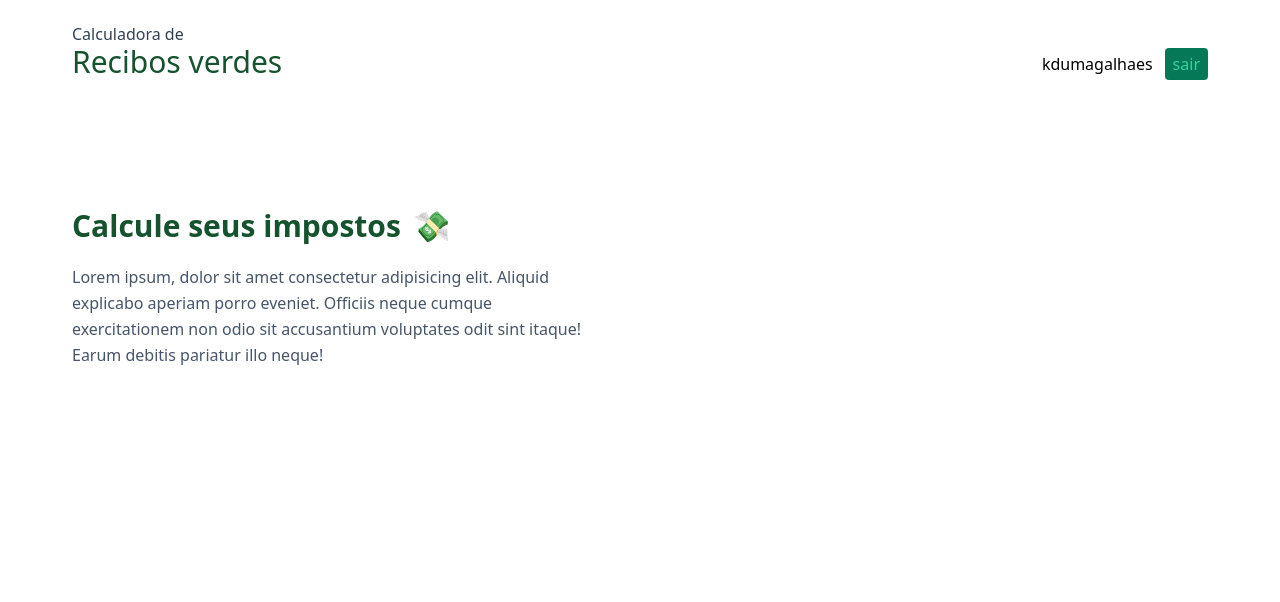
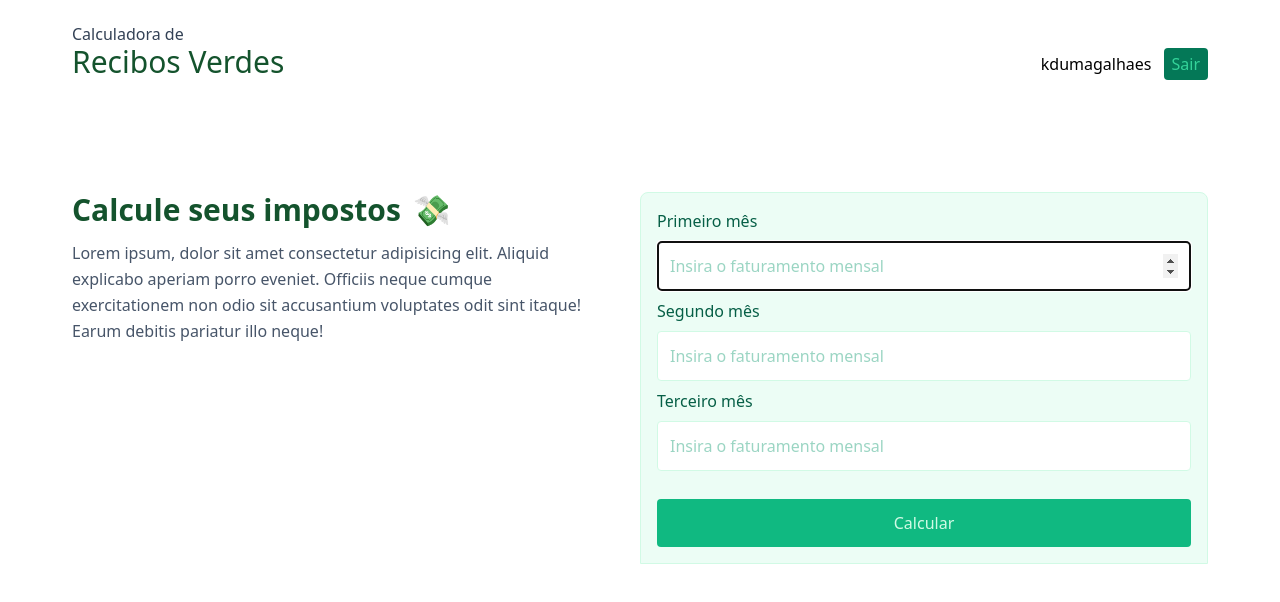
Before and after one commit to kdumagalhaes/calculadora-recibos-verdes, a React (Vite) app in the folder frontend/: page / in a window 1280 px wide. Shown: the top 602 px of the page. Built offline with nearby package versions, Linux system fonts and the light colour scheme.

Commit message:
Add Calculator component

```diff
--- a/frontend/package.json
+++ b/frontend/package.json
@@ -10,6 +10,7 @@
     "lint": "eslint src --ext .ts,.tsx --fix"
   },
   "dependencies": {
+    "@formkit/auto-animate": "^1.0.0-beta.5",
     "react": "^18.2.0",
     "react-dom": "^18.2.0"
   },
--- a/frontend/src/App.tsx
+++ b/frontend/src/App.tsx
@@ -1,11 +1,13 @@
+import { Calculator } from './components/Calculator/Calculator'
 import { Header } from './components/Header/Header'
 import { Hero } from './components/Hero/Hero'
+import { Wrapper } from './components/Wrapper/Wrapper'
 
 function App() {
   return (
     <>
       <Header />
-      <Hero />
+      <Wrapper />
     </>
   )
 }
--- /dev/null
+++ b/frontend/src/components/Calculator/Calculator.tsx
@@ -0,0 +1,120 @@
+import { useState, ChangeEvent, FormEvent, useRef, useEffect } from 'react'
+import autoAnimate from '@formkit/auto-animate'
+
+export function Calculator() {
+  const [firstMonth, setFirstMonth] = useState(0)
+  const [secondMonth, setSecondMonth] = useState(0)
+  const [thirdMonth, setThirdMonth] = useState(0)
+  const [isResult, setIsResult] = useState(false)
+  const parent = useRef<HTMLDivElement>(null)
+  const bottomDiv = useRef<HTMLDivElement>(null)
+
+  useEffect(() => {
+    parent.current && autoAnimate(parent.current)
+  }, [parent])
+
+  const scrollToBottom = () => {
+    const timer = setTimeout(() => {
+      parent.current?.scrollIntoView({
+        behavior: 'smooth',
+      })
+    }, 300)
+    return () => clearTimeout(timer)
+  }
+
+  const handleFirstMonth = (e: ChangeEvent<HTMLInputElement>) =>
+    setFirstMonth(parseInt(e.target.value))
+  const handleSecondMonth = (e: ChangeEvent<HTMLInputElement>) =>
+    setSecondMonth(parseInt(e.target.value))
+  const handleThirdMonth = (e: ChangeEvent<HTMLInputElement>) =>
+    setThirdMonth(parseInt(e.target.value))
+
+  const handleSubmit = (e: FormEvent<HTMLFormElement>) => {
+    e.preventDefault()
+    setIsResult(true)
+  }
+
+  const totalGross = firstMonth + secondMonth + thirdMonth
+  const relevantIncome = totalGross * 0.7
+  const monthlyTax = (relevantIncome * (21.4 / 100)) / 3
+
+  return (
+    <div>
+      <form
+        onSubmit={handleSubmit}
+        className="bg-emerald-50 h-max p-4 text-emerald-800 font-light rounded-t-lg flex flex-col gap-2 border border-emerald-100"
+      >
+        <label htmlFor="first-month">
+          <strong>Primeiro</strong> mês
+        </label>
+        <input
+          className="p-3 placeholder:text-emerald-600/40 rounded border border-emerald-100"
+          id="first-month"
+          name="first-month"
+          type="number"
+          placeholder="Insira o faturamento mensal"
+          onInput={handleFirstMonth}
+          autoFocus
+          required
+        />
+
+        <label htmlFor="second-month">
+          <strong>Segundo</strong> mês
+        </label>
+        <input
+          className="p-3 placeholder:text-emerald-600/40 rounded border border-emerald-100"
+          id="second-month"
+          name="second-month"
+          type="number"
+          placeholder="Insira o faturamento mensal"
+          onInput={handleSecondMonth}
+          required
+        />
+
+        <label htmlFor="third-month">
+          <strong>Terceiro</strong> mês
+        </label>
+        <input
+          className="p-3 placeholder:text-emerald-600/40 rounded border border-emerald-100"
+          id="third-month"
+          name="third-month"
+          type="number"
+          placeholder="Insira o faturamento mensal"
+          onInput={handleThirdMonth}
+          required
+        />
+        <button
+          onClick={scrollToBottom}
+          className="bg-emerald-500 rounded p-3 hover:bg-emerald-900 transition-colors text-emerald-100 mt-5"
+        >
+          Calcular
+        </button>
+      </form>
+      <div ref={parent}>
+        {isResult && (
+          <div className="bg-emerald-100 p-4 text-emerald-800 flex flex-col gap-2 rounded-b-lg">
+            <div className="flex justify-between items-center border-b-2 border-emerald-200/60 mb-3 pb-1">
+              <p className="font-light">Faturamento trimestral bruto</p>
+              <span className="font-light">€{totalGross.toFixed(2)}</span>
+            </div>
+            <div className="flex justify-between items-center border-b-2 border-emerald-200/60 mb-3 pb-1">
+              <p className="font-light">Rendimento relevante</p>
+              <span className="font-light">€{relevantIncome.toFixed(2)}</span>
+            </div>
+            <div className="flex justify-between items-center border-b-2 border-emerald-200/60 mb-3 pb-1">
+              <p className="font-light">Taxa</p>
+              <span className="font-light">21,40%</span>
+            </div>
+            <div className="flex justify-between items-center">
+              <p className="font-semibold">Imposto mensal a reter</p>
+              <span className="bg-emerald-900 p-1 text-emerald-300 rounded">
+                €{monthlyTax.toFixed(2)}
+              </span>
+            </div>
+          </div>
+        )}
+      </div>
+      <div id="bottom" ref={bottomDiv}></div>
+    </div>
+  )
+}
--- a/frontend/src/components/Header/Header.tsx
+++ b/frontend/src/components/Header/Header.tsx
@@ -3,7 +3,7 @@ import { Logo } from '../Logo/Logo'
 
 export function Header() {
   return (
-    <header className="container max-w-6xl mx-auto px-2 flex justify-between h-20 items-end">
+    <header className="container max-w-6xl mx-auto px-2 flex justify-between h-20 items-end max-[980px]:p-4">
       <Logo />
       <div className="flex gap-3 items-center">
         <p className="font-thin">kdumagalhaes</p>
@@ -11,7 +11,7 @@ export function Header() {
           className="text-emerald-400 py-1 px-2 rounded bg-emerald-700 hover:bg-emerald-900 transition-colors"
           href="#"
         >
-          sair
+          Sair
         </a>
       </div>
     </header>
--- a/frontend/src/components/Hero/Hero.tsx
+++ b/frontend/src/components/Hero/Hero.tsx
@@ -2,17 +2,17 @@ import { Emoji } from '../Emoji/Emoji'
 
 export function Hero() {
   return (
-    <main className="container max-w-6xl mx-auto px-2 mt-32">
-      <h2 className="mb-5 text-3xl font-semibold text-green-900">
+    <div className="max-[980px]:mb-8 max-[980px]:p-4">
+      <h2 className="text-3xl font-semibold text-green-900 max-[980px]:text-2xl mb-3">
         <span className="mr-3">Calcule seus impostos</span>
         <Emoji label="money with wings" symbol="💸" />
       </h2>
-      <p className="max-w-lg leading-relaxed text-slate-600">
+      <p className="max-w-lg leading-relaxed text-slate-600 max-[980px]:max-w-none">
         Lorem ipsum, dolor sit amet consectetur adipisicing elit. Aliquid
         explicabo aperiam porro eveniet. Officiis neque cumque exercitationem
         non odio sit accusantium voluptates odit sint itaque! Earum debitis
         pariatur illo neque!
       </p>
-    </main>
+    </div>
   )
 }
--- a/frontend/src/components/Logo/Logo.tsx
+++ b/frontend/src/components/Logo/Logo.tsx
@@ -3,7 +3,7 @@ export function Logo() {
     <div className="flex">
       <h1 className="flex flex-col text-slate-700 leading-tight">
         <span className="font-thin">Calculadora de</span>
-        <span className="text-3xl text-green-900">Recibos verdes</span>
+        <span className="text-3xl text-green-900">Recibos Verdes</span>
       </h1>
     </div>
   )
--- /dev/null
+++ b/frontend/src/components/Wrapper/Wrapper.tsx
@@ -0,0 +1,11 @@
+import { Calculator } from '../Calculator/Calculator'
+import { Hero } from '../Hero/Hero'
+
+export function Wrapper() {
+  return (
+    <main className="max-h-fit grid grid-cols-2 container max-w-6xl mx-auto px-2 mt-28 max-[980px]:grid-cols-1 mb-10">
+      <Hero />
+      <Calculator />
+    </main>
+  )
+}
--- /dev/null
+++ b/frontend/src/utils/useForm.ts
@@ -0,0 +1,5 @@
+import { useState } from 'react'
+
+export const useForm = (callback: any, initialState = {}) => {
+  const [values, setValues] = useState(initialState)
+}
```
Also changed, not shown: 1 other file (tests, documents, lock files or other folders).
